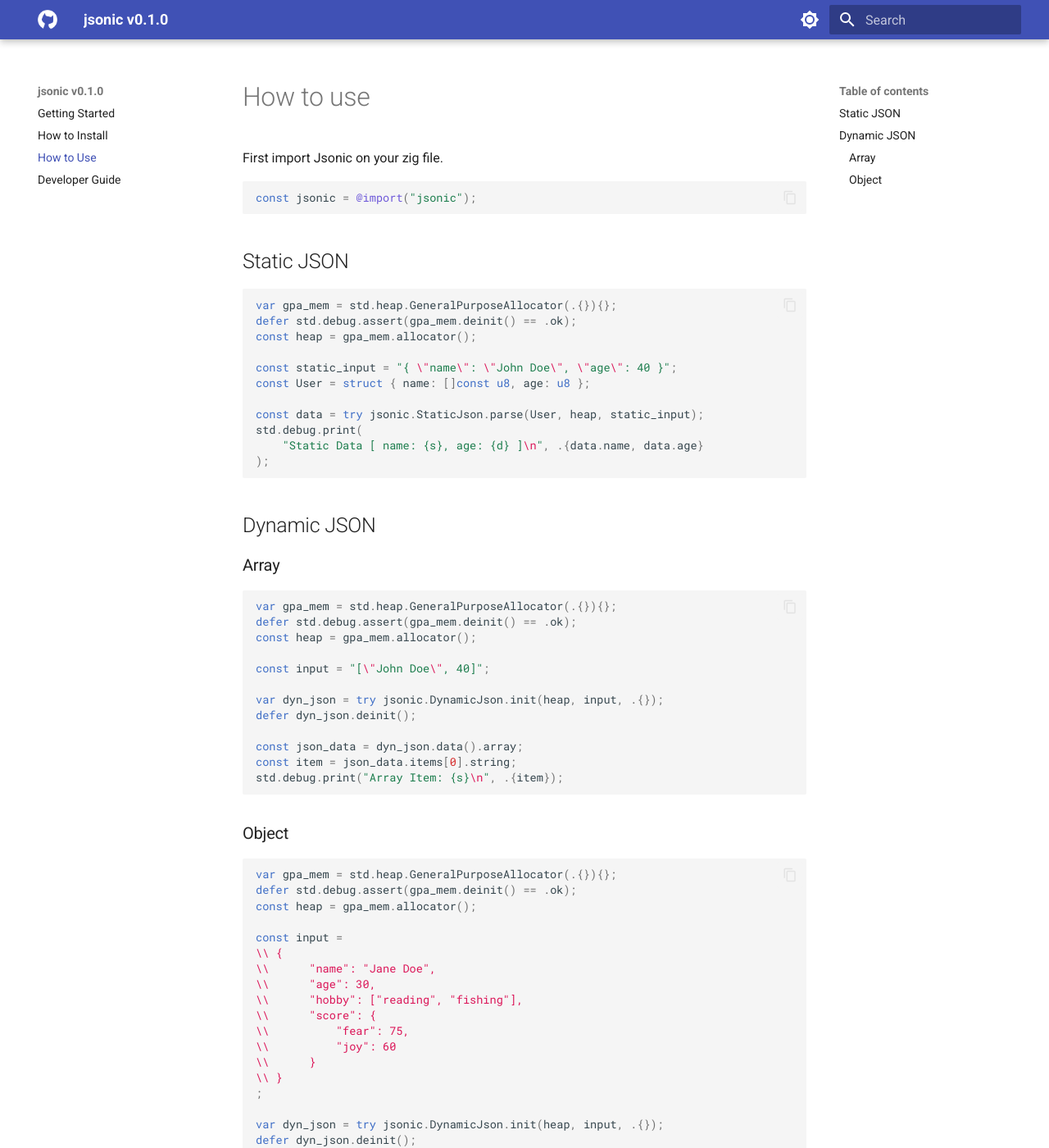
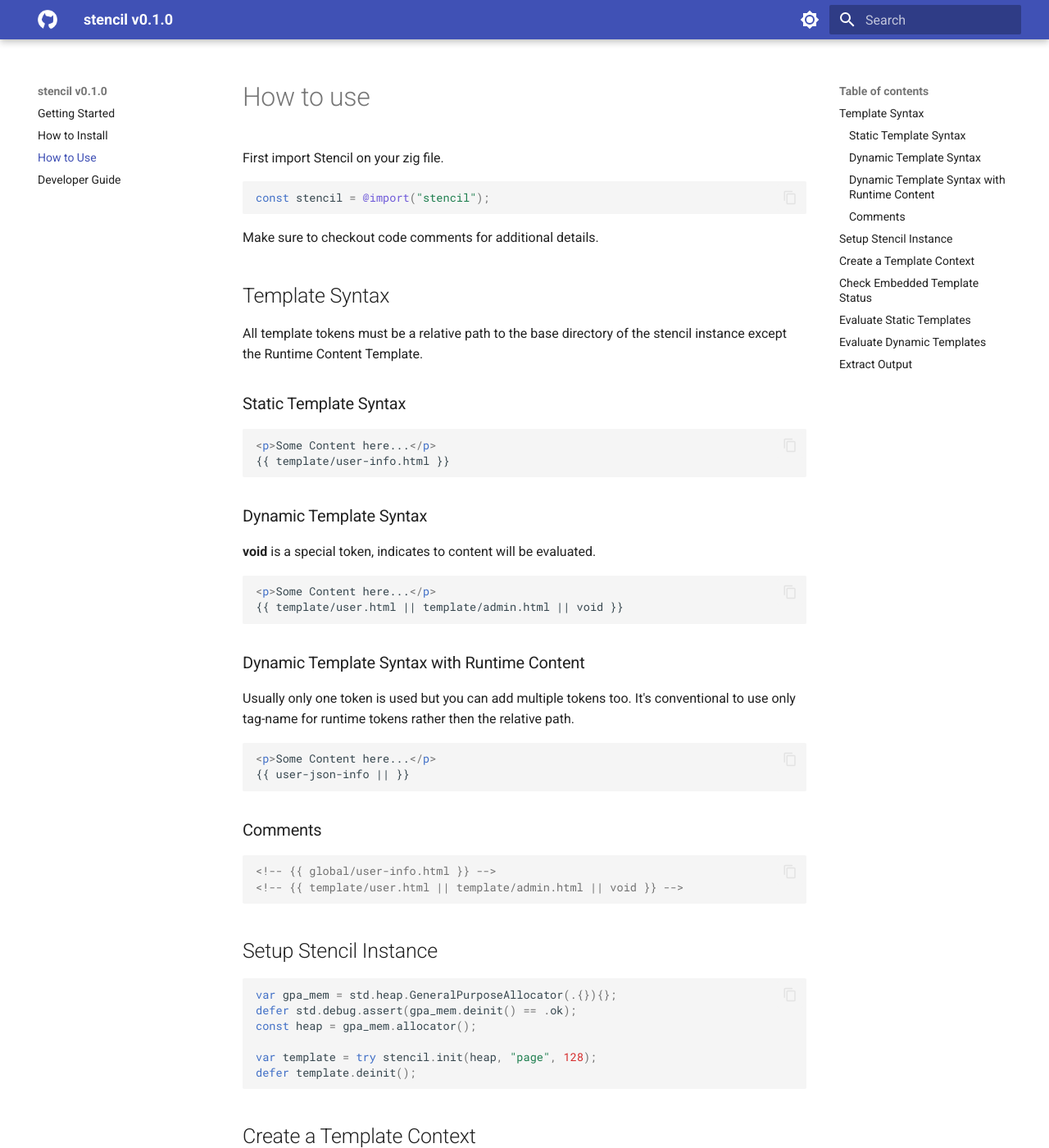
Before and after one commit to bitlaab-bolt/stencil, an MkDocs documentation site: the page built from docs/usage.md, in a window 1280 px wide and 1400 px high. Shown: the whole window at 82% size. Built offline with MkDocs 1.6.1 and Material for MkDocs 9.7.7, drawn with Linux system fonts in a browser that asks for light colours; some of the changed text lies outside the part shown.

````diff
--- a/docs/usage.md
+++ b/docs/usage.md
@@ -1,72 +1,107 @@
 # How to use
 
-First import Jsonic on your zig file.
+First import Stencil on your zig file.
 
 ```zig
-const jsonic = @import("jsonic");
+const stencil = @import("stencil");
 ```
 
-## Static JSON
+Make sure to checkout code comments for additional details.
+
+## Template Syntax
+
+All template tokens must be a relative path to the base directory of the stencil instance except the Runtime Content Template.
+
+### Static Template Syntax
+
+```html
+<p>Some Content here...</p>
+{{ template/user-info.html }}
+```
+
+### Dynamic Template Syntax
+
+**void** is a special token, indicates to content will be evaluated.
+
+```html
+<p>Some Content here...</p>
+{{ template/user.html || template/admin.html || void }}
+```
+
+### Dynamic Template Syntax with Runtime Content
+
+Usually only one token is used but you can add multiple tokens too. It's conventional to use only tag-name for runtime tokens rather then the relative path.
+
+```html
+<p>Some Content here...</p>
+{{ user-json-info || }}
+```
+
+### Comments
+
+```html
+<!-- {{ global/user-info.html }} -->
+<!-- {{ template/user.html || template/admin.html || void }} -->
+```
+
+## Setup Stencil Instance
 
 ```zig
 var gpa_mem = std.heap.GeneralPurposeAllocator(.{}){};
 defer std.debug.assert(gpa_mem.deinit() == .ok);
 const heap = gpa_mem.allocator();
 
-const static_input = "{ \"name\": \"John Doe\", \"age\": 40 }";
-const User = struct { name: []const u8, age: u8 };
-
-const data = try jsonic.StaticJson.parse(User, heap, static_input);
-std.debug.print(
-    "Static Data [ name: {s}, age: {d} ]\n", .{data.name, data.age}
-);
+var template = try stencil.init(heap, "page", 128);
+defer template.deinit();
 ```
 
-## Dynamic JSON
+## Create a Template Context
 
-### Array
+Following example creates a context and loads page content for future evaluation. You can create multiple context with unique identifier.
 
 ```zig
-var gpa_mem = std.heap.GeneralPurposeAllocator(.{}){};
-defer std.debug.assert(gpa_mem.deinit() == .ok);
-const heap = gpa_mem.allocator();
-
-const input = "[\"John Doe\", 40]";
-
-var dyn_json = try jsonic.DynamicJson.init(heap, input, .{});
-defer dyn_json.deinit();
-
-const json_data = dyn_json.data().array;
-const item = json_data.items[0].string;
-std.debug.print("Array Item: {s}\n", .{item});
+var ctx = try template.new("app");
+try ctx.load("app.html");
+defer ctx.free();
 ```
 
-### Object
+## Check Embedded Template Status
+
+Following example shows what kind of templating are being used.
 
 ```zig
-var gpa_mem = std.heap.GeneralPurposeAllocator(.{}){};
-defer std.debug.assert(gpa_mem.deinit() == .ok);
-const heap = gpa_mem.allocator();
+const status = try ctx.status();
+std.debug.print("{any}\n", .{status});
+```
 
-const input =
-\\ {
-\\      "name": "Jane Doe",
-\\      "age": 30,
-\\      "hobby": ["reading", "fishing"],
-\\      "score": {
-\\          "fear": 75,
-\\          "joy": 60
-\\      }
-\\ }
-;
+## Evaluate Static Templates
 
-var dyn_json = try jsonic.DynamicJson.init(heap, input, .{});
-defer dyn_json.deinit();
+Following example evaluates all the static templates in a context at once.
 
-const json_data = dyn_json.data().object;
-const joy = json_data.get("score").?.object.get("joy").?.integer;
-std.debug.print("Joy: {d}\n", .{joy});
+```zig
+try ctx.expand();
+```
 
-const hobby = json_data.get("hobby").?.array.items[1].string;
-std.debug.print("Hobby: {s}\n", .{hobby});
+## Evaluate Dynamic Templates
+
+Following example shows how to conditionally evaluate a dynamic template token. You can also pass runtime generated content.
+
+```zig
+const tokens = try ctx.extract();
+defer ctx.destruct(tokens);
+
+try ctx.inject(ctx.get(tokens, 0).?, 1, null);
+try ctx.inject(ctx.get(tokens, 1).?, 1, null);
+
+try ctx.inject(ctx.get(tokens, 2).?, 0, "{d: 23}");
 ```
+
+## Extract Output
+
+Following example shows how to extract evaluated template content both from context and storage. You can read from cache once you read the content at least once, and you should use common identifier for lazy evaluation when evaluating same page template across multiple functions or modules.
+
+```zig
+std.debug.print("{?s}\n\n\n", .{ctx.readFromCache()});
+std.debug.print("{?s}\n\n\n", .{try ctx.read()});
+std.debug.print("{?s}\n\n\n", .{ctx.readFromCache()});
+```
--- a/mkdocs.yml
+++ b/mkdocs.yml
@@ -1,5 +1,5 @@
-site_name: jsonic v0.1.0
-site_url: https://mydomain.org/jsonic
+site_name: stencil v0.1.0
+site_url: https://mydomain.org/stencil
 nav:
   - Getting Started: index.md
   - How to Install: installation.md
````
Also changed, not shown: CHANGELOG.md (+4 -4 lines), README.md (+6 -6 lines), docs/guide.md (+2 -2 lines), docs/index.md (+3 -3 lines), docs/installation.md (+8 -8 lines), 3 other files.
